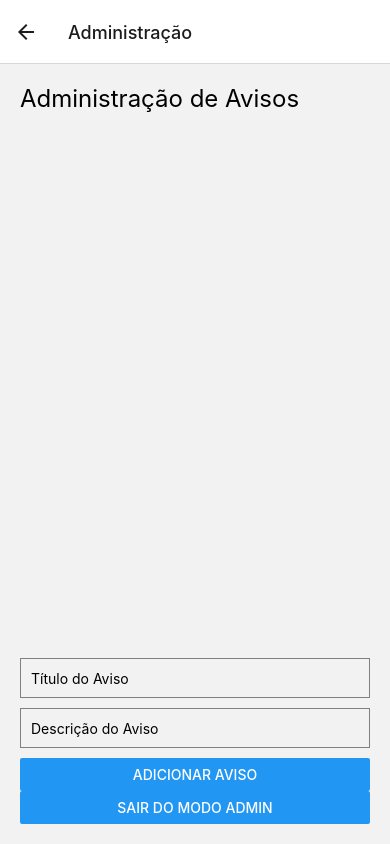
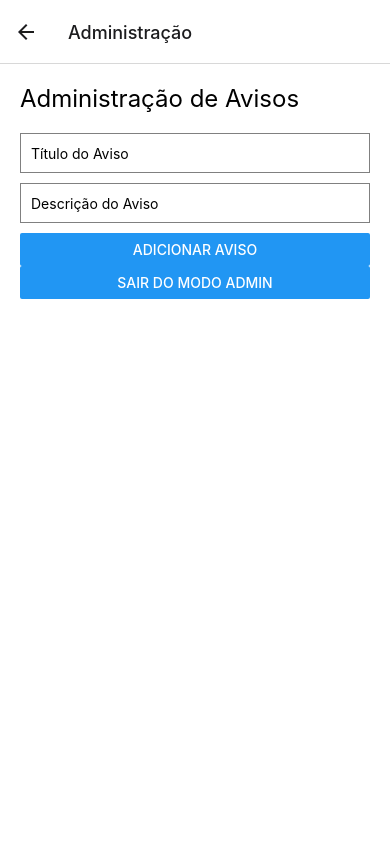
Before and after one commit to Antonio-Lousada/app-avisos, a React Native app: screen /Admin in a window 390 px wide. Built offline with nearby package versions, Linux system fonts and the light colour scheme.

Commit message:
Atualizar

```diff
--- a/src/screens/AdminScreen.js
+++ b/src/screens/AdminScreen.js
@@ -6,6 +6,7 @@ import {
   FlatList,
   TextInput,
   StyleSheet,
+  ScrollView,
 } from "react-native";
 import AsyncStorage from "@react-native-async-storage/async-storage";
 
@@ -23,6 +24,10 @@ const AdminScreen = ({ navigation }) => {
   }, []);
 
   const handleAddAviso = async () => {
+    if (newAviso.titulo.trim() === "" || newAviso.descricao.trim() === "") {
+      alert("Por favor, preencha todos os campos.");
+      return;
+    }
     const updatedAvisos = [...avisos, { ...newAviso, id: Date.now() }];
     setAvisos(updatedAvisos);
     await AsyncStorage.setItem("avisos", JSON.stringify(updatedAvisos));
@@ -40,8 +45,25 @@ const AdminScreen = ({ navigation }) => {
   };
 
   return (
-    <View style={styles.container}>
+    <ScrollView style={styles.container}>
       <Text style={styles.title}>Administração de Avisos</Text>
+
+      {/* Campos de input e botão para adicionar aviso */}
+      <TextInput
+        style={styles.input}
+        placeholder="Título do Aviso"
+        value={newAviso.titulo}
+        onChangeText={(text) => setNewAviso({ ...newAviso, titulo: text })}
+      />
+      <TextInput
+        style={styles.input}
+        placeholder="Descrição do Aviso"
+        value={newAviso.descricao}
+        onChangeText={(text) => setNewAviso({ ...newAviso, descricao: text })}
+      />
+      <Button title="Adicionar Aviso" onPress={handleAddAviso} />
+
+      {/* Lista de avisos e botão de exclusão */}
       <FlatList
         data={avisos}
         keyExtractor={(item) => item.id.toString()}
@@ -55,21 +77,9 @@ const AdminScreen = ({ navigation }) => {
           </View>
         )}
       />
-      <TextInput
-        style={styles.input}
-        placeholder="Título do Aviso"
-        value={newAviso.titulo}
-        onChangeText={(text) => setNewAviso({ ...newAviso, titulo: text })}
-      />
-      <TextInput
-        style={styles.input}
-        placeholder="Descrição do Aviso"
-        value={newAviso.descricao}
-        onChangeText={(text) => setNewAviso({ ...newAviso, descricao: text })}
-      />
-      <Button title="Adicionar Aviso" onPress={handleAddAviso} />
+
       <Button title="Sair do modo Admin" onPress={handleLogout} />
-    </View>
+    </ScrollView>
   );
 };
 
@@ -77,6 +87,7 @@ const styles = StyleSheet.create({
   container: {
     flex: 1,
     padding: 20,
+    backgroundColor: "#fff",
   },
   title: {
     fontSize: 24,
```
